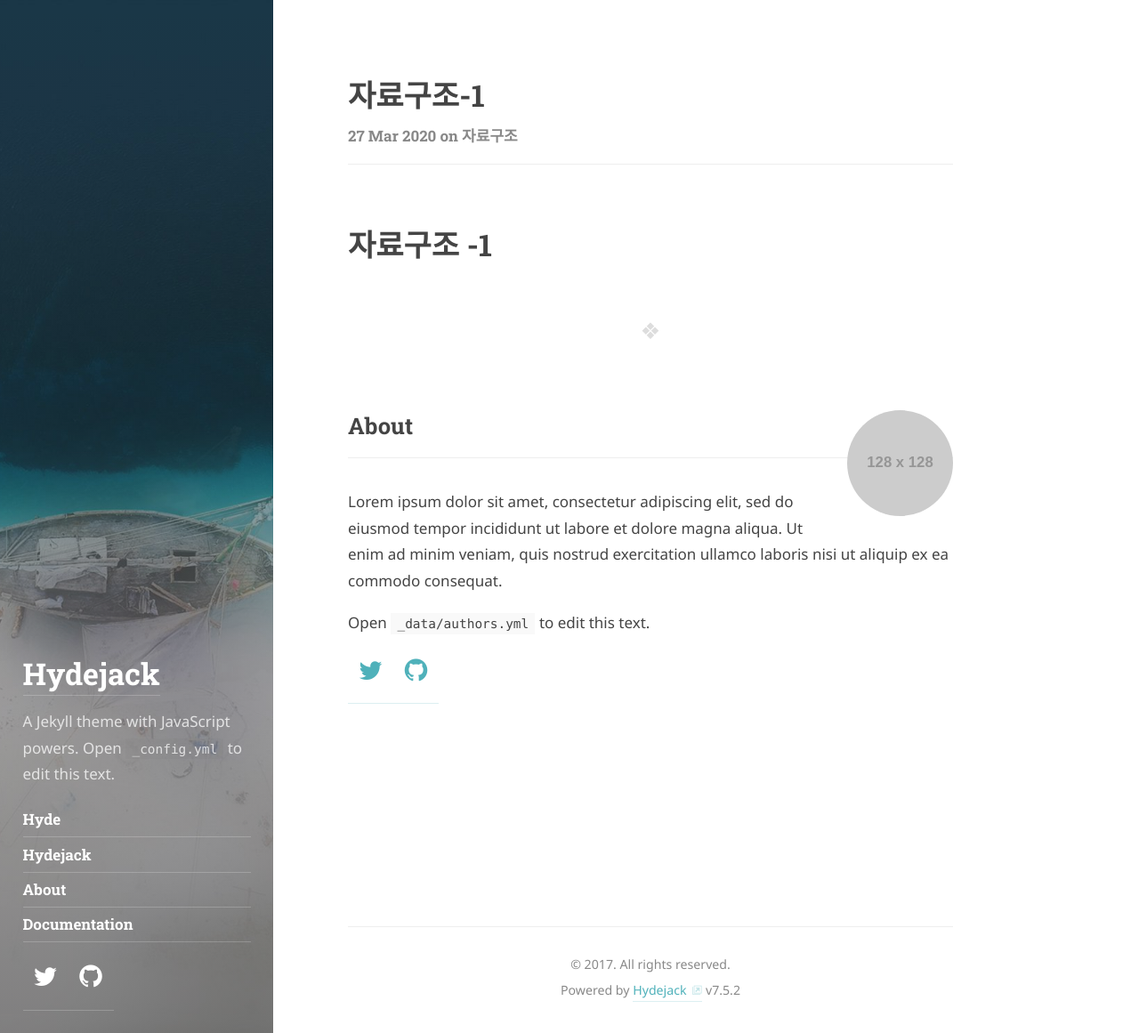
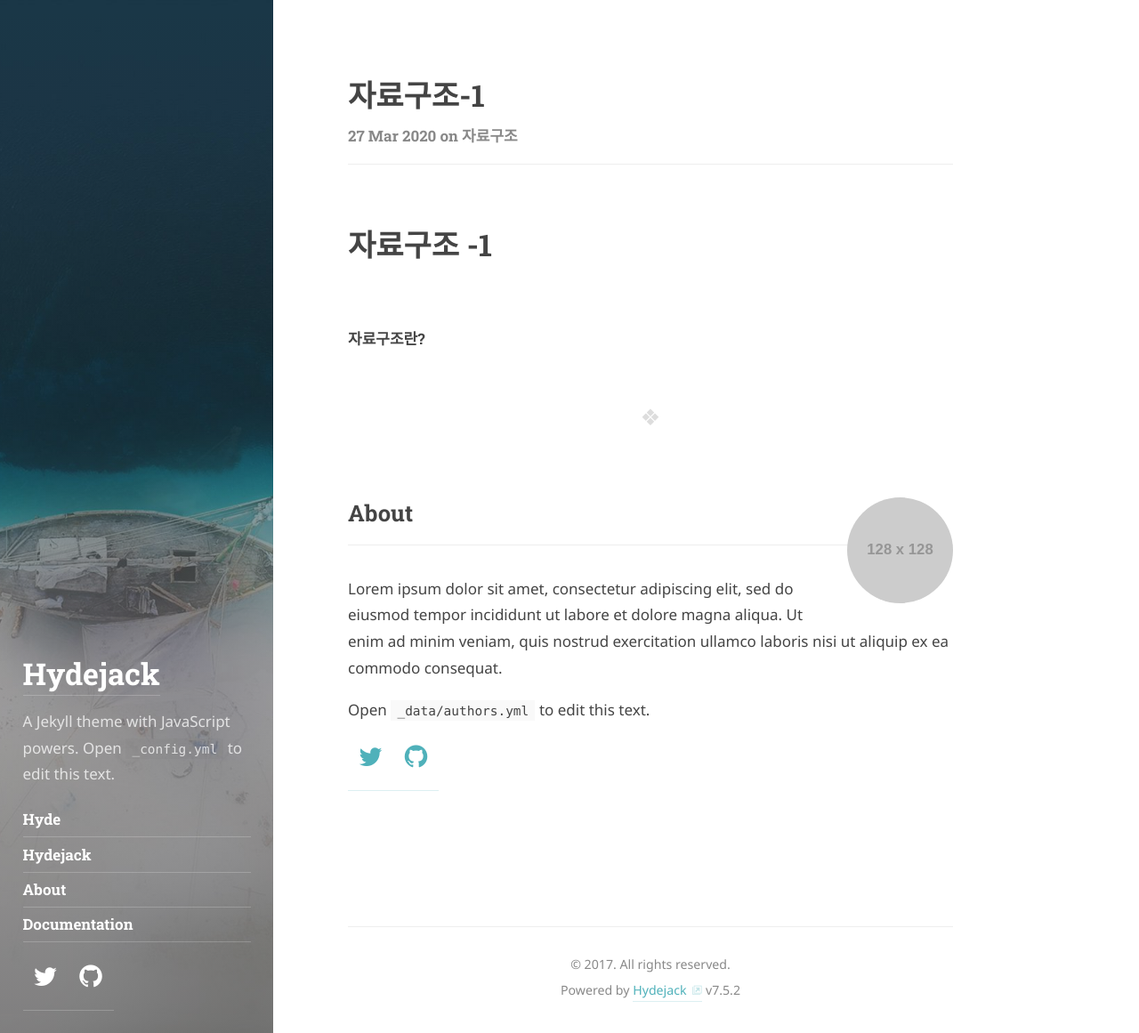
Before and after one commit to kain428/kain428.github.io, a Jekyll site: the page built from _posts/2020-03-27-jlgj-1.md, in a window 1280 px wide and 1161 px high. Shown: the whole window at 89% size. Built offline with Jekyll 4.4.1, drawn with Linux system fonts in a browser that asks for light colours; some web fonts are replaced.

Commit message:
자료구조 시작1

```diff
--- a/_posts/2020-03-27-jlgj-1.md
+++ b/_posts/2020-03-27-jlgj-1.md
@@ -12,3 +12,5 @@ tag: [자료구조]
 
 자료구조 -1
 ===========
+
+#### 자료구조란?
```
